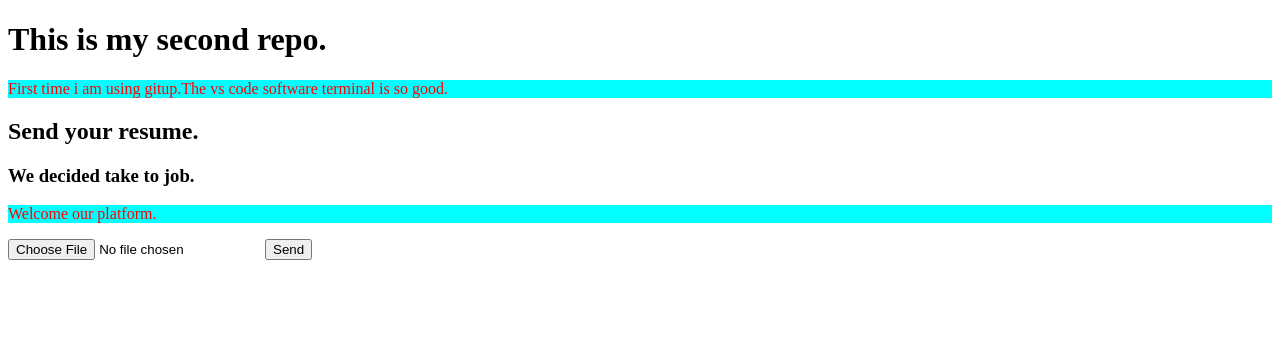
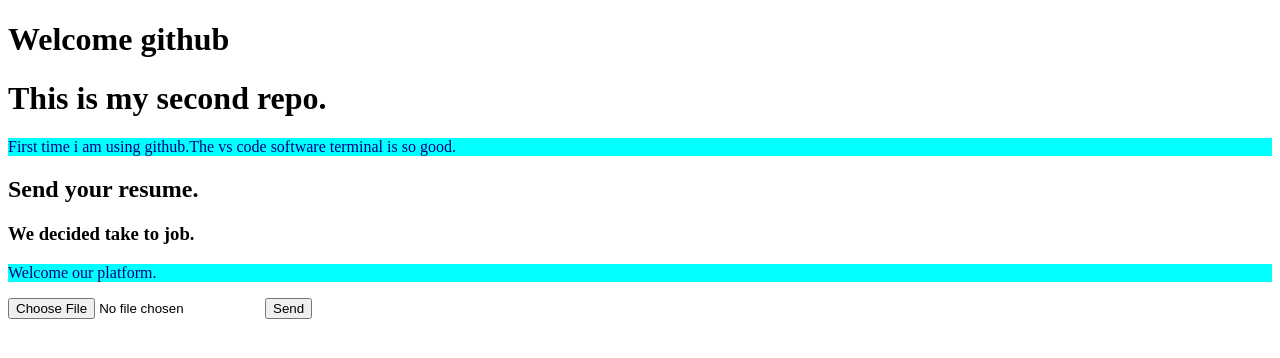
Before and after one commit to rumankazi62/my-second-repo, a plain HTML site: page index.html in a window 1280 px wide. Drawn offline with Linux system fonts and the light colour scheme.

Commit message:
Add this

```diff
--- a/index.html
+++ b/index.html
@@ -8,8 +8,9 @@
   <link rel="stylesheet" href="style.css">
 </head>
 <body>
+  <h1>Welcome github</h1>
   <h1>This is my second repo.</h1>
-  <p>First time i am using gitup.The vs code software terminal is so good.</p>
+  <p>First time i am using github.The vs code software terminal is so good.</p>
   <h2>Send your resume.</h2>
   <h3>We decided take to job.</h3>
   <p>Welcome our platform.</p>
--- a/style.css
+++ b/style.css
@@ -1,4 +1,4 @@
 p{
-  color:red;
+  color:navy;
   background-color: aqua;
 }
```
